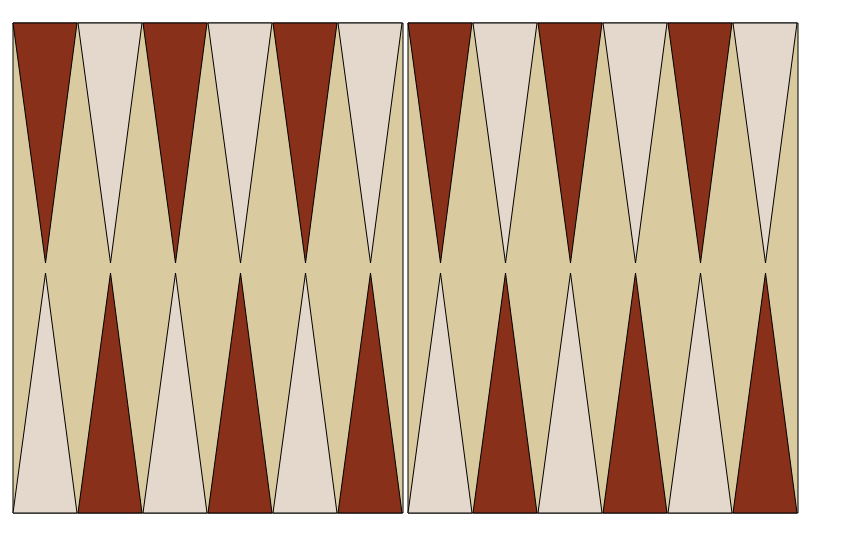
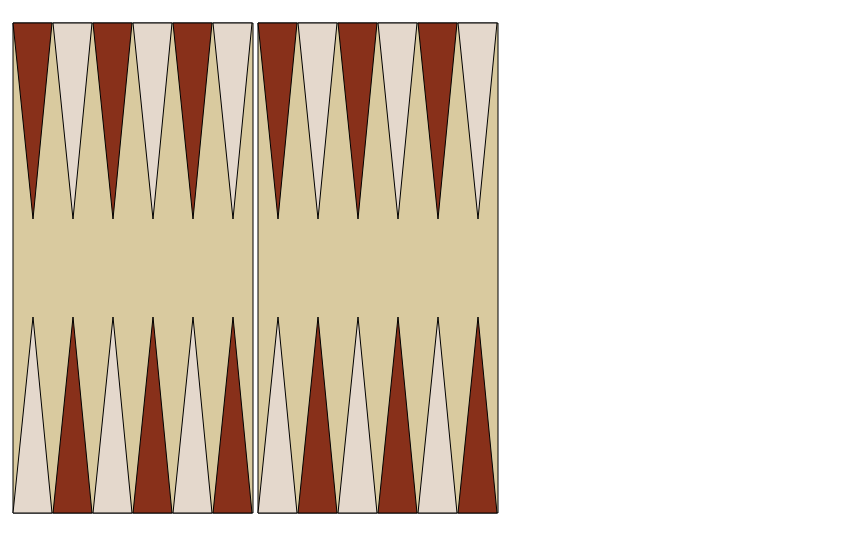
Before and after one commit to ajlopez/SimpleGammon, a website: page samples/html/index.html in a window 1280 px wide. Shown: the part 48-600 px from the top of the page, without its empty margins (0-854 px from the left). Drawn offline with Linux system fonts and the light colour scheme.

Commit message:
New board

```diff
--- a/samples/html/index.html
+++ b/samples/html/index.html
@@ -5,7 +5,7 @@
 <body>
 <h1>Backgammon</h1>
 
-<canvas id="canvas" width="900" height="500">
+<canvas id="canvas" width="600" height="500">
 </canvas>
 <script language="javascript">
 var canvas = document.getElementById("canvas");
@@ -30,7 +30,7 @@ function drawZone(fromx, fromy, zonewidth, zoneheight) {
     context.stroke();
 
     var positionwidth = zonewidth / 6;
-    var positionheight = zoneheight / 2 - 5;
+    var positionheight = zoneheight / 2 * 0.8;
 
     for (var k = 0; k < 6; k++) {
         var positionleft = fromx + k * positionwidth;
```
